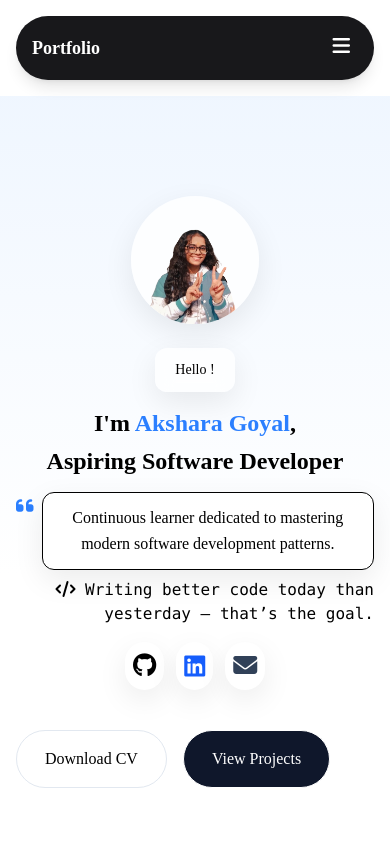
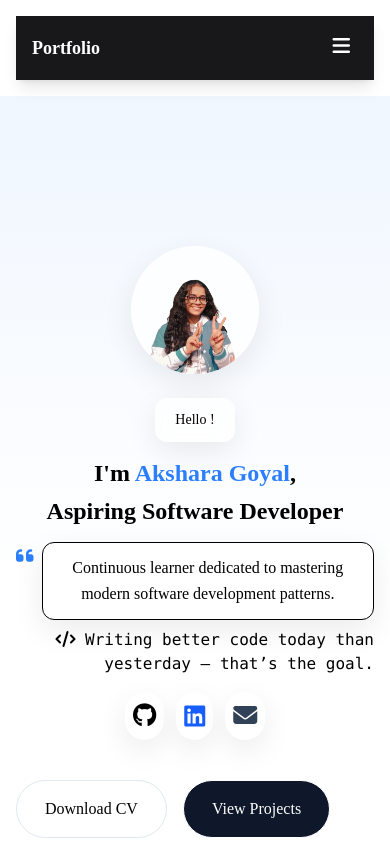
Before and after one commit to CodeWithAks/Portfolio, a React (Vite) app: page / in a window 390 px wide. Shown: the top 844 px of the page. Built offline with nearby package versions, Linux system fonts and the light colour scheme.

Commit message:
Fixing portfolio's responsiveness

```diff
--- a/src/components/Header.jsx
+++ b/src/components/Header.jsx
@@ -9,7 +9,9 @@ const Header = () => {
 
   return (
     <div className="fixed top-0 left-0 w-full bg-white py-4 md:py-6 px-4 md:px-0 z-50">
-      <div className="bg-zinc-900 text-white rounded-full w-full max-w-5xl mx-auto px-4 md:px-8 py-3 md:py-4 shadow-lg">
+      <div className="bg-zinc-900 text-white rounded-none md:rounded-full w-full max-w-5xl mx-auto px-4 md:px-8 py-3 md:py-4 shadow-lg">
+
+
         {/* Mobile menu button */}
         <div className="md:hidden flex justify-between items-center">
           <span className="text-lg font-semibold">Portfolio</span>
@@ -32,7 +34,7 @@ const Header = () => {
         </ul>
 
         {/* Mobile navigation */}
-        {/* <div className={`md:hidden ${isMenuOpen ? 'block' : 'hidden'} mt-4 pb-4`}>
+        <div className={`md:hidden ${isMenuOpen ? 'block' : 'hidden'} mt-4 pt-4 border-t border-zinc-700`}>
           <ul className="flex flex-col space-y-3 text-center">
             <li><a href="#home" className="bg-blue-500 px-5 py-2 rounded-full inline-block w-full">Home</a></li>
             <li><a href="#about" className="hover:text-blue-300 transition-colors px-3 py-2 rounded-full block">About</a></li>
@@ -40,7 +42,7 @@ const Header = () => {
             <li><a href="#project" className="hover:text-blue-300 transition-colors px-3 py-2 rounded-full block">Projects</a></li>
             <li><a href="#resume" className="hover:text-blue-300 transition-colors px-3 py-2 rounded-full block">Resume</a></li>
           </ul>
-        </div> */}
+        </div>
       </div>
     </div>
   );
--- a/src/index.css
+++ b/src/index.css
@@ -35,14 +35,24 @@ body {
 	background: linear-gradient(180deg, #eff6ff 0%, #ffffff 60%);
 }
 
-section {
+/* section {
   min-height: calc(100vh - var(--nav-height));
   display: flex;
   align-items: center;
   scroll-margin-top: var(--nav-height);
+} */
+
+section {
+  /* min-height 100vh makes each section fill the whole screen */
+  min-height: 100vh;
+  padding-top: var(--nav-height);
+  display: flex;
+  flex-direction: column; /* Better for mobile stacking */
+  justify-content: center;
+  align-items: center;
 }
 
 
 :root {
-  --nav-height: 20px;
+  --nav-height: 80px;
 }
```
Also changed, not shown: 1 other file (tests, documents, lock files or other folders).
